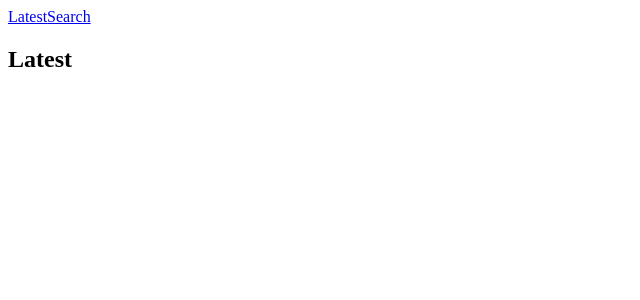
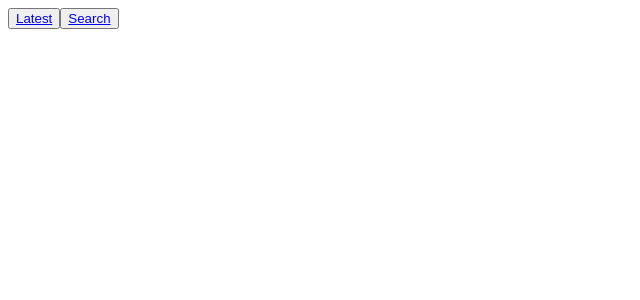
Before and after one commit to KurtD/XKCD-api-react, a React (Create React App) app: page / in a window 1280 px wide. Shown: the top 300 px of the page, without its empty margins (0-640 px from the left). Built offline with nearby package versions, Linux system fonts and the light colour scheme.

Commit message:
Initial layout both pages html and css

```diff
--- a/src/App.js
+++ b/src/App.js
@@ -11,8 +11,12 @@ function App() {
     <Router>
       <div>
         <nav>
-              <Link to="/">Latest</Link>
-              <Link to="/search">Search</Link>
+        <button className="latest">
+          <Link to="/">Latest</Link>
+        </button>
+        <button className="search">
+          <Link to="/search">Search</Link>
+        </button>
         </nav>
 
         {/* A <Switch> looks through its children <Route>s and
@@ -31,11 +35,25 @@ function App() {
 }
 
 function Latest() {
-  return <h2>Latest</h2>;
+  return (
+    <div>
+      <img className="latestImage" alt="" title="" source=""/>
+    </div>
+  )
 }
 
 function Search() {
-  return <h2>Search</h2>;
+  return (
+    <div>
+      <div>
+        <input className="searchInput" type="text" />
+        <button className="searchSubmit">Search</button>
+      </div>
+      <div>
+        <img className="searchImage" alt="" title="" source=""/>
+      </div>
+    </div>
+  )
 }
 
 export default App;
```
